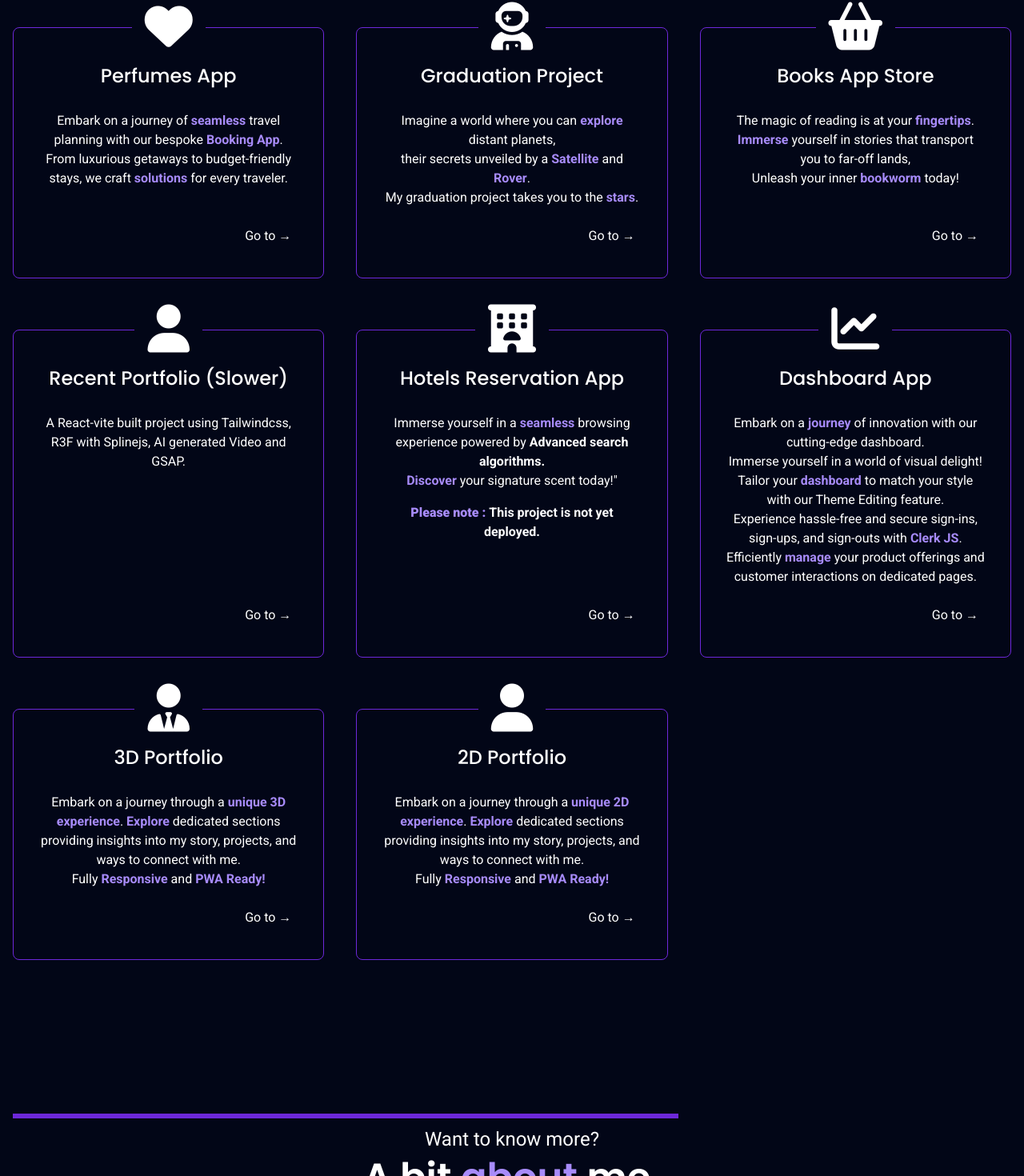
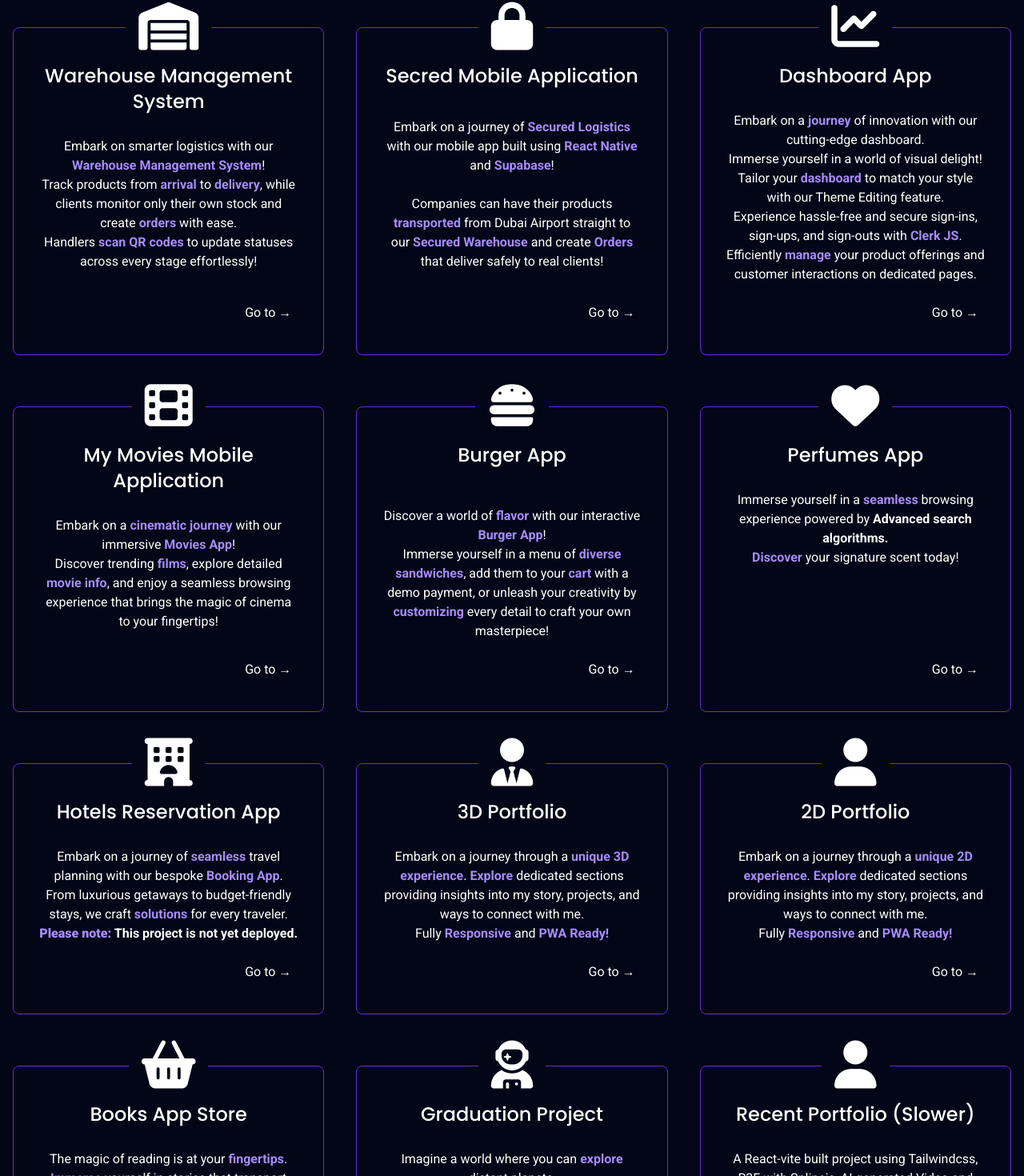
Before and after one commit to AntonNageh/PortfolioUsingSvelteKit, a SvelteKit app: page / in a window 1280 px wide. Shown: the part 1194-2664 px from the top of the page at 80% size. Built offline with nearby package versions, Linux system fonts and the light colour scheme.

Commit message:
added new projects

```diff
--- a/src/components/Main.svelte
+++ b/src/components/Main.svelte
@@ -16,6 +16,10 @@
 }
 
 let steps = [
+    {name:'Secred Mobile Application', icon: 'fa-solid fa-lock',  href:'#'},
+    {name:'My Movies Mobile Application', icon: 'fa-solid fa-film',  href:'https://github.com/AntonNageh/MyMovies-React-native-app'},
+    {name:'Warehouse Management System', icon: 'fa-solid fa-warehouse',  href:'https://egwarehouse.vercel.app'},
+    {name:'Burger App', icon: 'fa-solid fa-hamburger',  href:'https://burgerclerkapp.netlify.app'},
     {name:'Perfumes App', icon: 'fa-solid fa-heart',  href:'https://perfumesapp.vercel.app'},
     {name:'Graduation Project', icon: 'fa-solid fa-user-astronaut'  ,href:'https://iaetsatellite.vercel.app/'},
     {name:'Books App Store', icon: 'fa-solid fa-basket-shopping',  href:'https://anton-mybookstore.vercel.app/'},
@@ -89,53 +93,114 @@
             <p>My CV</p>
         </a>
         <div class="grid grid-cols-1 lg:grid-cols-3 gap-12 lg:gap-10 lg:gap-y-16">
+<Step step={steps[2]}>
+  <p class="mt-3">
+    Embark on smarter logistics with our <strong class="text-violet-400">Warehouse Management System</strong>!<br/>
+    Track products from <strong class="text-violet-400">arrival</strong> to
+    <strong class="text-violet-400">delivery</strong>, while clients monitor only their
+    own stock and create <strong class="text-violet-400">orders</strong> with ease.<br/>
+    Handlers <strong class="text-violet-400">scan QR codes</strong> to update statuses
+    across every stage effortlessly!
+  </p>
+</Step>
+
 <Step step={steps[0]}>
+  <p class="mt-5">
+    Embark on a journey of <strong class="text-violet-400">Secured Logistics</strong>
+    with our mobile app built using <strong class="text-violet-400">React Native</strong>
+    and <strong class="text-violet-400">Supabase</strong>!<br/><br/>
+    Companies can have their products <strong class="text-violet-400">transported</strong> from Dubai Airport
+    straight to our <strong class="text-violet-400">Secured Warehouse</strong>
+    and create <strong class="text-violet-400">Orders</strong> that deliver safely to real clients!
+  </p>
+</Step>
+
+<Step step={steps[9]}>
+  <p class="mt-3">
+    Embark on a <strong class="text-violet-400">journey</strong> of innovation with our cutting-edge dashboard. <br/>
+    Immerse yourself in a world of visual delight! Tailor your <strong class="text-violet-400">dashboard</strong> to match your style with our Theme Editing feature. <br/>
+    Experience hassle-free and secure sign-ins, sign-ups, and sign-outs with <strong class="text-violet-400">Clerk JS</strong>.
+    Efficiently <strong class="text-violet-400">manage</strong> your product offerings and customer interactions on dedicated pages.
+  </p>
+</Step>
+
+<Step step={steps[1]}>
+  <p class="mt-3">
+    Embark on a <strong class="text-violet-400">cinematic journey</strong> with our
+    immersive <strong class="text-violet-400">Movies App</strong>!<br/>
+    Discover trending <strong class="text-violet-400">films</strong>, explore detailed
+    <strong class="text-violet-400">movie info</strong>, and enjoy a seamless browsing
+    experience that brings the magic of cinema to your fingertips!
+  </p>
+</Step>
+
+<Step step={steps[3]}>
+  <p class="mt-8">
+    Discover a world of <strong class="text-violet-400">flavor</strong> with our interactive
+    <strong class="text-violet-400">Burger App</strong>!<br/>
+    Immerse yourself in a menu of <strong class="text-violet-400">diverse sandwiches</strong>,
+    add them to your <strong class="text-violet-400">cart</strong> with a demo payment,
+    or unleash your creativity by <strong class="text-violet-400">customizing</strong>
+    every detail to craft your own masterpiece!
+  </p>
+</Step>
+
+<Step step={steps[4]}>
+  <p class="mt-3">
+    Immerse yourself in a <strong class="text-violet-400">seamless</strong>
+    browsing experience powered by <b>Advanced search algorithms.</b><br/>
+    <strong class="text-violet-400">Discover</strong> your signature scent today!
+  </p>
+</Step>
+
+<Step step={steps[8]}>
   <p class="mt-3">
     Embark on a journey of <strong class="text-violet-400">seamless</strong>
     travel planning with our bespoke <strong class="text-violet-400">Booking App</strong>.<br/>
     From luxurious getaways to budget-friendly stays,
-                    we craft <strong class="text-violet-400"> solutions </strong>for every traveler.
+    we craft <strong class="text-violet-400">solutions</strong> for every traveler.<br/>
+    <b><strong class="text-violet-400">Please note:</strong> This project is not yet deployed.</b>
   </p>
 </Step>
-            <Step step={steps[1]}>
-                <p class="mt-3"> Imagine a world where you can <strong class="text-violet-400">explore</strong> distant planets, <br/>
+
+<Step step={steps[10]}>
+  <p class="mt-3">
+    Embark on a journey through a <strong class="text-violet-400">unique 3D experience</strong>.
+    <strong class="text-violet-400">Explore</strong> dedicated sections providing insights into my story, projects, and ways to connect with me.<br/>
+    Fully <strong class="text-violet-400">Responsive</strong> and <strong class="text-violet-400">PWA Ready!</strong>
+  </p>
+</Step>
+
+<Step step={steps[11]}>
+  <p class="mt-3">
+    Embark on a journey through a <strong class="text-violet-400">unique 2D experience</strong>.
+    <strong class="text-violet-400">Explore</strong> dedicated sections providing insights into my story, projects, and ways to connect with me.<br/>
+    Fully <strong class="text-violet-400">Responsive</strong> and <strong class="text-violet-400">PWA Ready!</strong>
+  </p>
+</Step>
+
+<Step step={steps[6]}>
+  <p class="mt-3">
+    The magic of reading is at your <strong class="text-violet-400">fingertips</strong>.<br/>
+    <strong class="text-violet-400">Immerse</strong> yourself in stories that transport you to far-off lands, <br/>
+    Unleash your inner <strong class="text-violet-400">bookworm</strong> today!
+  </p>
+</Step>
+
+<Step step={steps[5]}>
+  <p class="mt-3">
+    Imagine a world where you can <strong class="text-violet-400">explore</strong> distant planets, <br/>
     their secrets unveiled by a <strong class="text-violet-400">Satellite</strong> and <strong class="text-violet-400">Rover</strong>. <br/>
     My graduation project takes you to the <strong class="text-violet-400">stars</strong>.
   </p>
 </Step>
-            <Step step={steps[2]}>
-                <p class="mt-3">The magic of reading is at your <strong class="text-violet-400">fingertips</strong>.<br/>
-                    <strong class="text-violet-400">Immerse</strong> yourself in stories that transport you to far-off lands, <br/>
-                    Unleash your inner <strong class="text-violet-400">bookworm</strong> today! </p>
-            </Step>
-            <Step step={steps[3]}>
-                <p class="mt-3 leading-6">A React-vite built project using Tailwindcss, R3F with Splinejs, AI generated Video and GSAP.
+
+<Step step={steps[7]}>
+  <p class="mt-3 leading-6">
+    A React-vite built project using Tailwindcss, R3F with Splinejs, AI generated Video and GSAP.
   </p>
 </Step>
-            <Step step={steps[4]}>
-                <p class="mt-3">Immerse yourself in a <strong class="text-violet-400">seamless</strong>
-                    browsing experience powered by <b>Advanced search algorithms.</b><br/>
-                    <strong class="text-violet-400">Discover</strong> your signature scent today!" </p>
-                    <b> <strong class="text-violet-400">Please note : </strong>This project is not yet deployed.</b>
-            </Step>
-            <Step step={steps[5]}>
-                <p class="mt-3">Embark on a <strong class="text-violet-400">journey</strong> of innovation with our cutting-edge dashboard. <br/>
-                    Immerse yourself in a world of visual delight! Tailor your <strong class="text-violet-400">dashboard</strong> to match your style with our Theme Editing feature. <br/>
-                    Experience hassle-free and secure sign-ins, sign-ups, and sign-outs with <strong class="text-violet-400">Clerk JS</strong>.
-                    Efficiently <strong class="text-violet-400">manage</strong> your product offerings and customer interactions on dedicated pages.
-            </Step>
-            <Step step={steps[6]}>
-                <p class="mt-3">
-                    Embark on a journey through a <strong class="text-violet-400">unique 3D experience</strong>.
-                    <strong class="text-violet-400">Explore</strong> dedicated sections providing insights into my story, projects, and ways to connect with me.
-                  <br/> Fully  <strong class="text-violet-400">Responsive</strong> and <strong class="text-violet-400">PWA Ready!</strong>
-            </Step>
-            <Step step={steps[7]}>
-                <p class="mt-3">
-                    Embark on a journey through a <strong class="text-violet-400">unique 2D experience</strong>.
-                    <strong class="text-violet-400">Explore</strong> dedicated sections providing insights into my story, projects, and ways to connect with me.
-                  <br/> Fully  <strong class="text-violet-400">Responsive</strong> and <strong class="text-violet-400">PWA Ready!</strong>
-            </Step>
+
         </div>
     </section>
     <section id="about" class="py-20 pt-10 lg:pt-16 lg:py-32 flex flex-col
```
Lines whose indentation alone changed are shown as unchanged.
